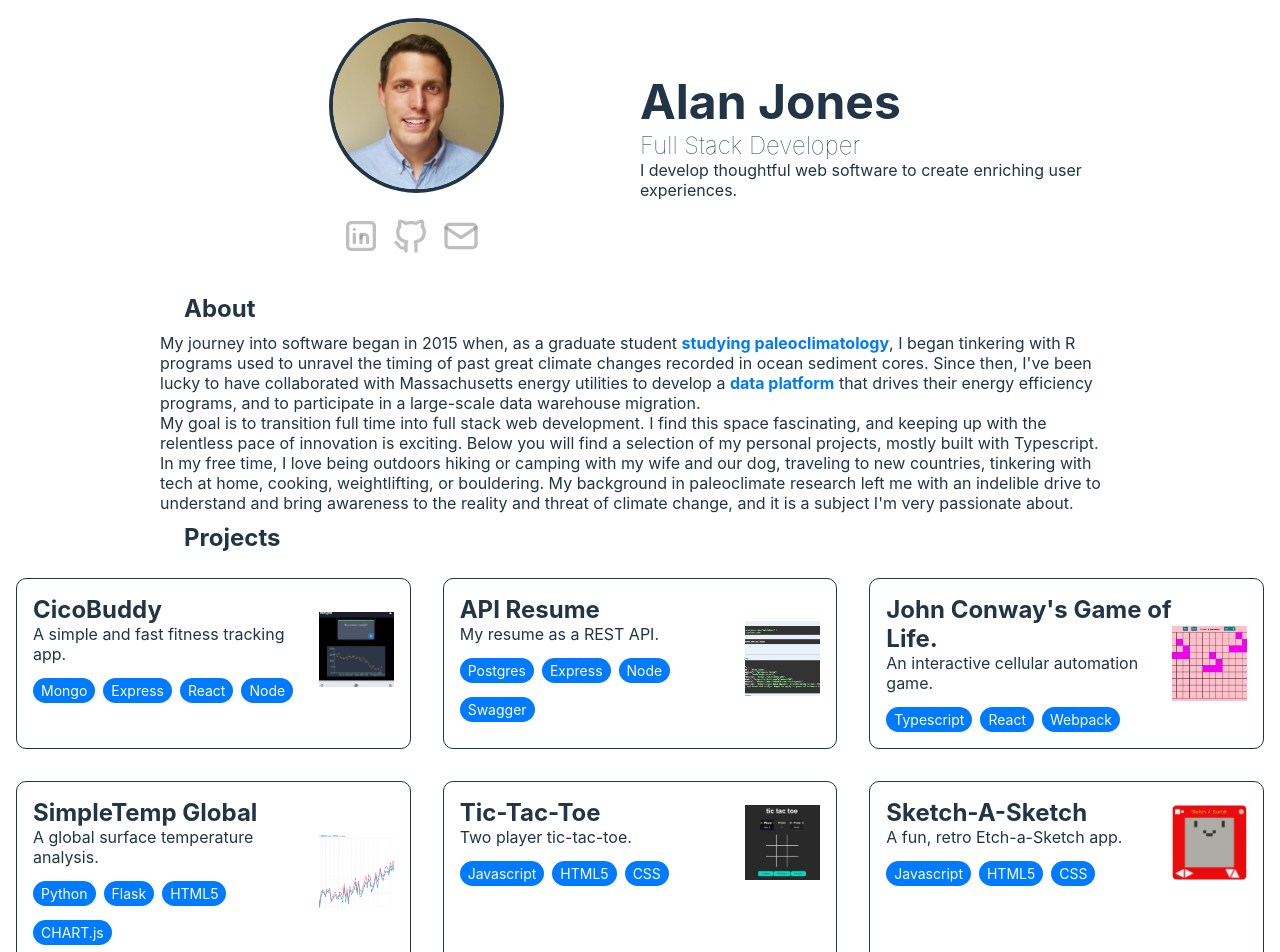
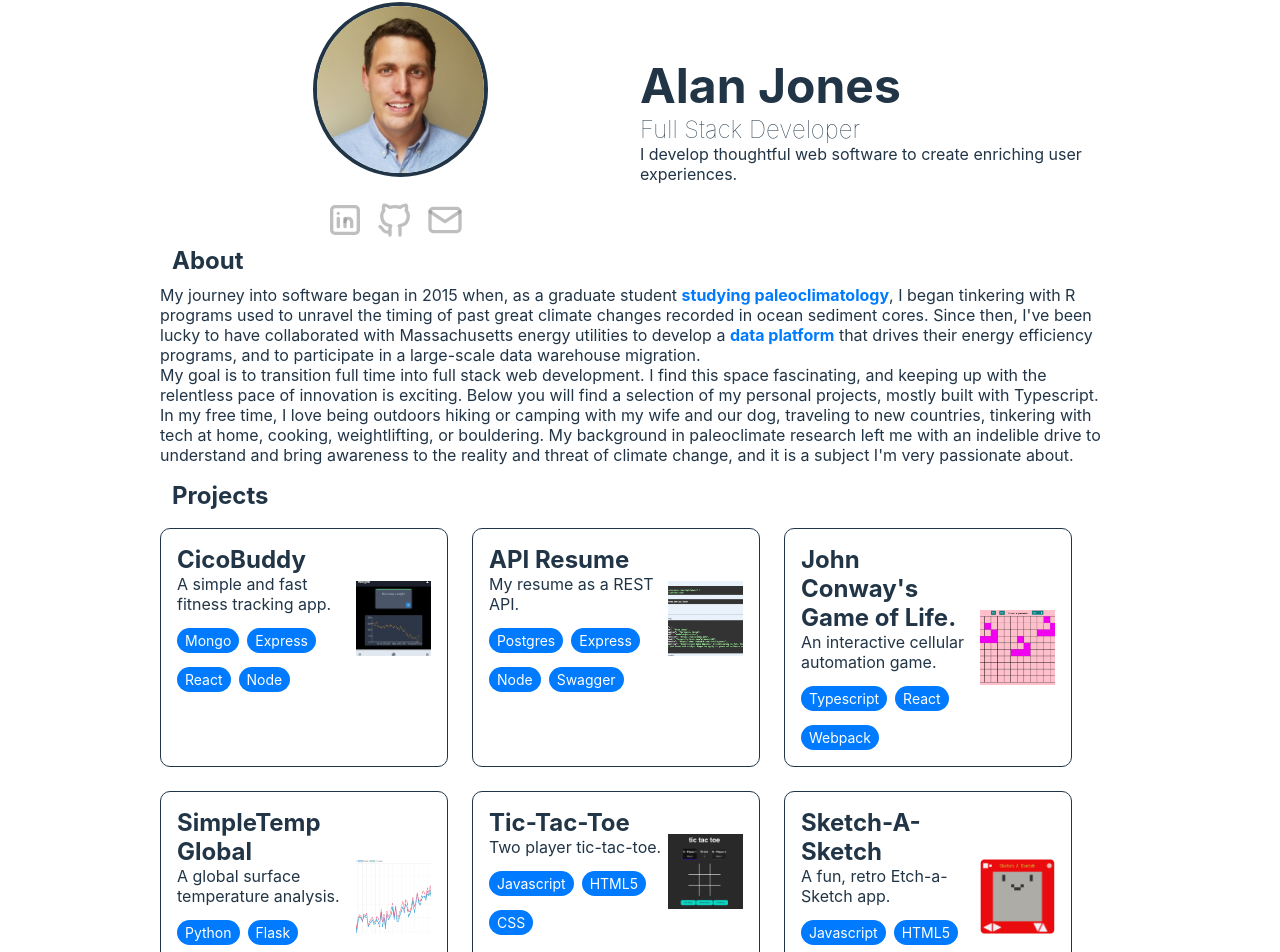
Before and after one commit to aljones1816/aljones1816.github.io, a React (Vite) app: page / in a window 1280 px wide. Shown: the part 22-974 px from the top of the page. Built offline with nearby package versions, Linux system fonts and the light colour scheme.

Commit message:
fix spacing issue in projects

```diff
--- a/src/styles/App.css
+++ b/src/styles/App.css
@@ -38,7 +38,7 @@ body {
 }
 
 .header {
-  padding: 2em;
+  margin-top: 1em;
   display: flex;
   flex-direction: row;
   width: 75%;
@@ -104,17 +104,19 @@ body {
 
 .about-me {
   width: 75%;
-  margin-bottom:10px;
+  margin-bottom: 1em;
 }
 .projects {
   display: flex;
-
   flex-wrap: wrap;
-  width: 100%;
+  width: 75%;
+  gap: 1.5em;
+  margin-bottom: 1em;
+  margin-top: 0.5em;
 }
 
 .project-card {
-  margin: 1em;
+
   padding: 1em;
   border: 1px solid var(--color-fg);
   flex: 0 1 calc(33.333% - 2em);
@@ -166,7 +168,7 @@ h2 {
 }
 
 .content-header {
-  padding-left: 1em;
+  padding-left: 0.5em;
   width: 75%;
   font-size: 1.5rem;
   margin-bottom: 10px;
```
